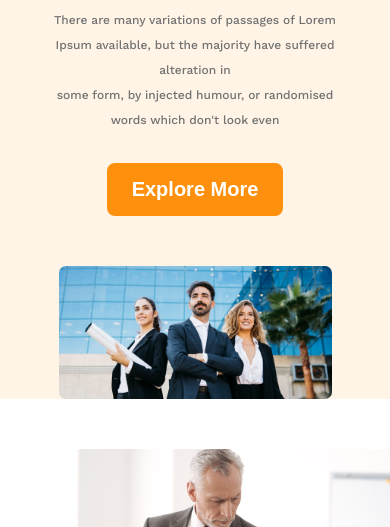
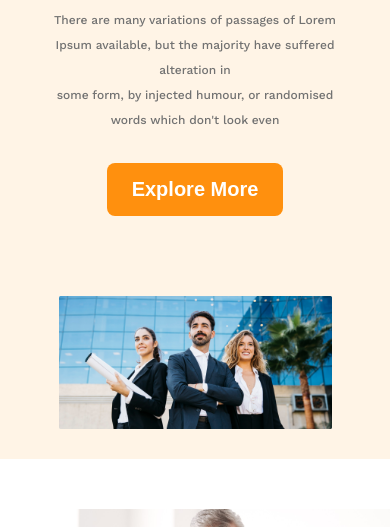
Before and after one commit to MozammelHosen/G3-Architects, a plain HTML site: page index.html in a window 390 px wide. Shown: the part 317-844 px from the top of the page. Drawn offline with nearby package versions, Linux system fonts and the light colour scheme.

Commit message:
responsive all okay

```diff
--- a/style.css
+++ b/style.css
@@ -85,6 +85,7 @@ body {
     margin-right: auto;
     width: 90%;
     border-radius: 7px;
+    padding: 30px 0;
 }
 
 /* grid layout image */
```
